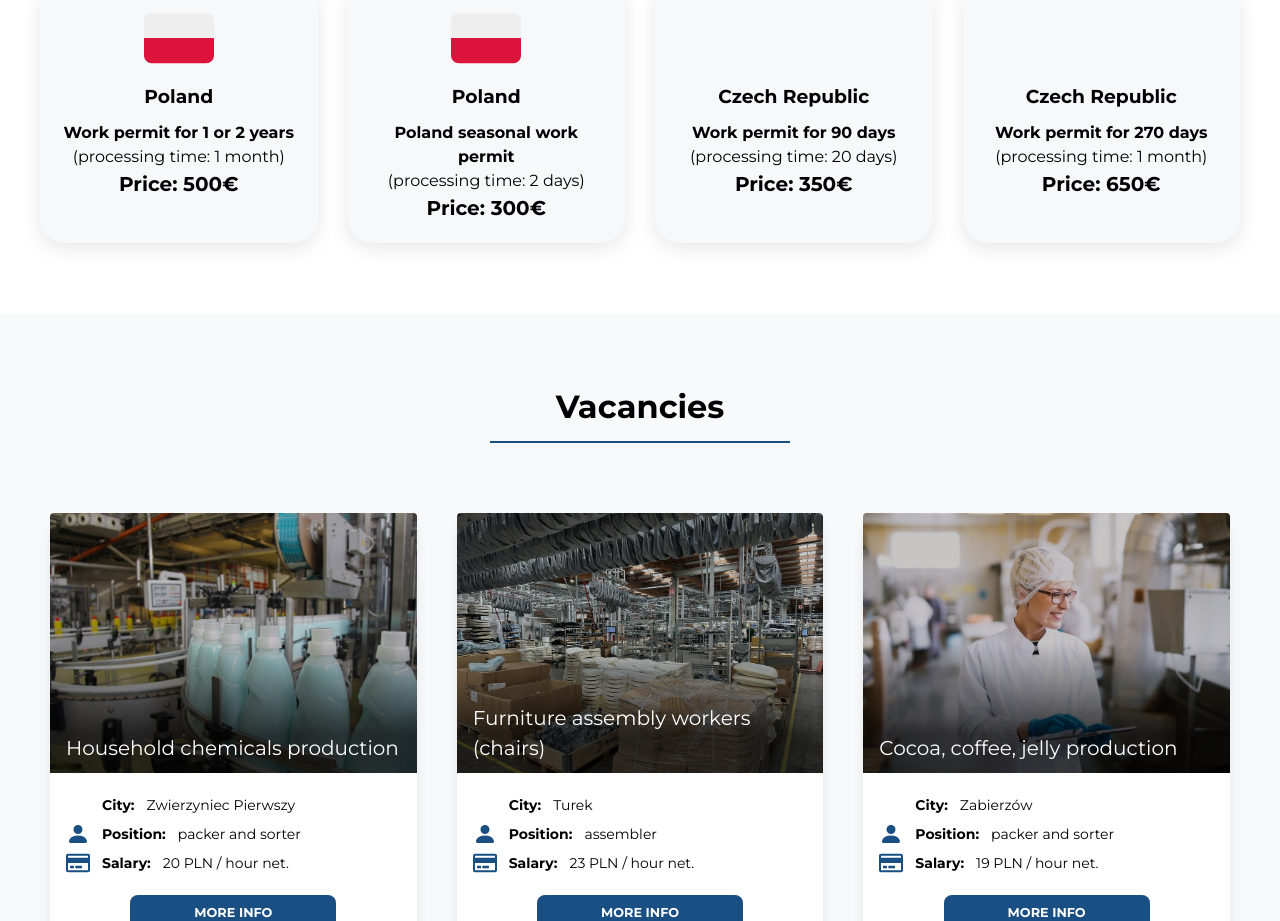
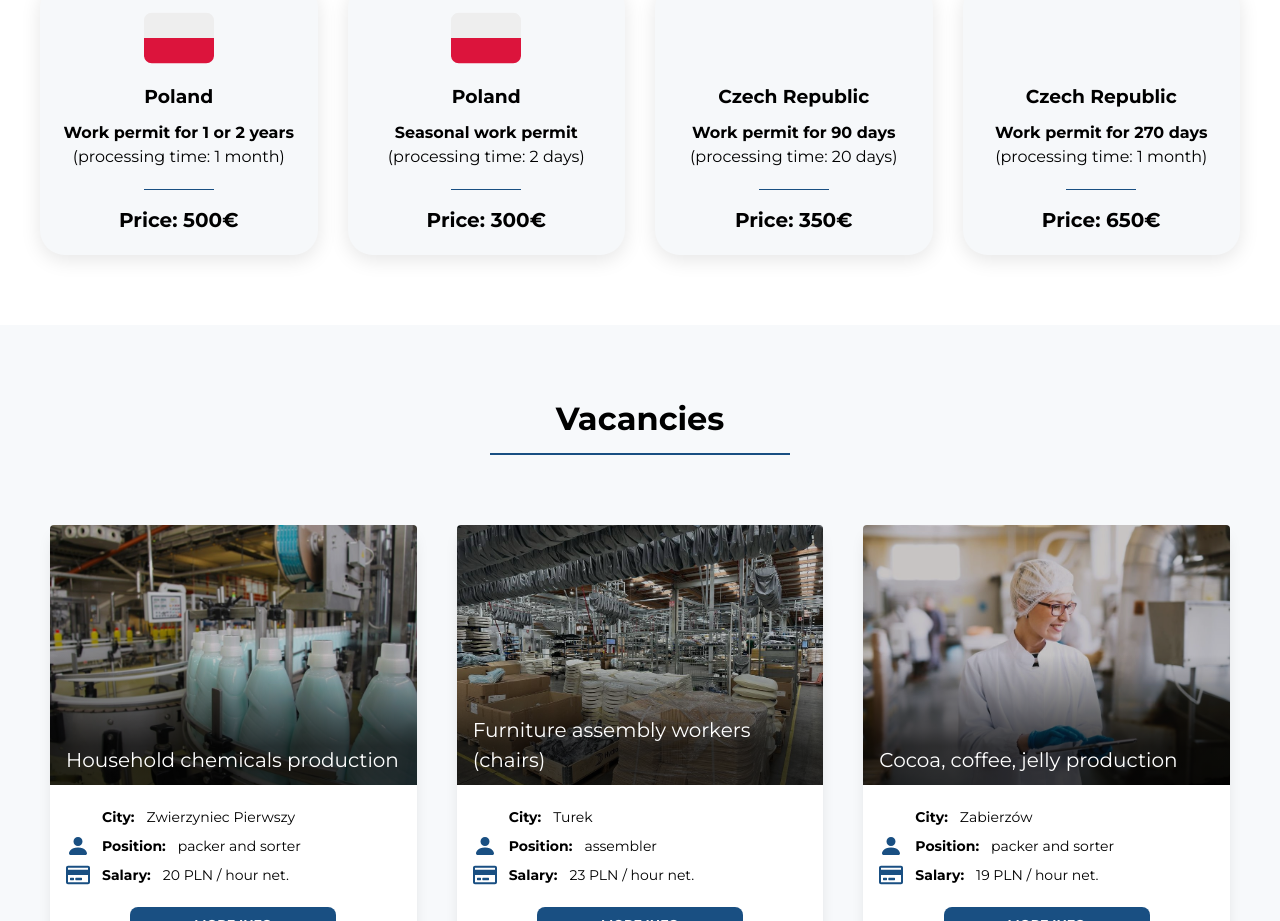
Before and after one commit to Elvira9797/GlobalWork-Service, a React (Create React App) app: page / in a window 1280 px wide. Shown: the part 960-1881 px from the top of the page. Built offline with nearby package versions, Linux system fonts and the light colour scheme; some icons are missing.

Commit message:
Translation

```diff
--- a/public/locales/en/translation.json
+++ b/public/locales/en/translation.json
@@ -10,6 +10,34 @@
       "title": "GlobalWork Service",
       "heroUnderTitle": "We specialize in international job placement and offer comprehensive assistance with document processing.",
       "button": "View job vacancies"
+    },
+
+    "workPermitsArr": {
+      "title": "Work permits",
+      "workPermit1": {
+        "title": "Poland",
+        "name": "Work permit for 1 or 2 years",
+        "time": "(processing time: 1 month)",
+        "price": "Price: 500€"
+      },
+      "workPermit2": {
+        "title": "Poland",
+        "name": "Seasonal work permit",
+        "time": "(processing time: 2 days)",
+        "price": "Price: 300€"
+      },
+      "workPermit3": {
+        "title": "Czech Republic",
+        "name": "Work permit for 90 days",
+        "time": "(processing time: 20 days)",
+        "price": "Price: 350€"
+      },
+      "workPermit4": {
+        "title": "Czech Republic",
+        "name": "Work permit for 270 days",
+        "time": "(processing time: 1 month)",
+        "price": "Price: 650€"
+      }
     },
 
     "vacancies": {
--- a/src/components/Button/Button-styled.ts
+++ b/src/components/Button/Button-styled.ts
@@ -121,7 +121,6 @@ const getVariantStyles = (
         border-color: ${theme.colors.primaryColor};
         &:hover {
           color: ${theme.colors.secondaryColor};
-          font-weight: ${theme.typography.fontWeight.regular};
         }
       `;
   }
--- a/src/components/WorkPermits/WorkPermits.styled.ts
+++ b/src/components/WorkPermits/WorkPermits.styled.ts
@@ -53,6 +53,15 @@ export const DocsItemPrice = styled.p`
   justify-content: center;
   align-items: center;
   flex-direction: column;
+
+  &::before {
+  content: '';
+  display: block;
+  background-color: ${({ theme }) => theme.colors.accentColor};;
+  width: 70px;
+  height: 1px;
+  margin-top: 20px;
+  margin-bottom: 15px;
 `;
 
 export const Bolt = styled.b`
--- a/src/components/WorkPermits/WorkPermits.tsx
+++ b/src/components/WorkPermits/WorkPermits.tsx
@@ -11,12 +11,15 @@ import {
   Bolt,
 } from './WorkPermits.styled';
 import { Link } from 'react-scroll';
+import { useTranslation } from 'react-i18next';
 
 const WorkPermits: React.FC = () => {
+  const { t } = useTranslation();
+
   return (
     <WorkPermitsSection>
       <SectionContainer>
-        <SectionTitle>Work permits</SectionTitle>
+        <SectionTitle>{t('main.workPermitsArr.title')}</SectionTitle>
         <Link to="contactUs" smooth={true} duration={1000}>
           <DocsList>
             <DocsItems>
@@ -25,10 +28,15 @@ const WorkPermits: React.FC = () => {
                 width={70}
                 height={70}
               />
-              <DocsItemTitle>Poland</DocsItemTitle>
-              <Bolt>Work permit for 1 or 2 years</Bolt>
-              <p>(processing time: 1 month)</p>
-              <DocsItemPrice>Price: 500€</DocsItemPrice>
+              <DocsItemTitle>
+                {t('main.workPermitsArr.workPermit1.title')}
+              </DocsItemTitle>
+              <Bolt> {t('main.workPermitsArr.workPermit1.name')}</Bolt>
+              <p> {t('main.workPermitsArr.workPermit1.time')}</p>
+              <DocsItemPrice>
+                {' '}
+                {t('main.workPermitsArr.workPermit1.price')}
+              </DocsItemPrice>
             </DocsItems>
 
             <DocsItems>
@@ -37,10 +45,14 @@ const WorkPermits: React.FC = () => {
                 width={70}
                 height={70}
               />
-              <DocsItemTitle>Poland</DocsItemTitle>
-              <Bolt>Poland seasonal work permit</Bolt>
-              <p>(processing time: 2 days)</p>
-              <DocsItemPrice>Price: 300€</DocsItemPrice>
+              <DocsItemTitle>
+                {t('main.workPermitsArr.workPermit2.title')}
+              </DocsItemTitle>
+              <Bolt> {t('main.workPermitsArr.workPermit2.name')}</Bolt>
+              <p> {t('main.workPermitsArr.workPermit2.time')}</p>
+              <DocsItemPrice>
+                {t('main.workPermitsArr.workPermit2.price')}
+              </DocsItemPrice>
             </DocsItems>
 
             <DocsItems>
@@ -49,10 +61,14 @@ const WorkPermits: React.FC = () => {
                 width={70}
                 height={70}
               />
-              <DocsItemTitle>Czech Republic</DocsItemTitle>
-              <Bolt>Work permit for 90 days</Bolt>
-              <p>(processing time: 20 days)</p>
-              <DocsItemPrice>Price: 350€</DocsItemPrice>
+              <DocsItemTitle>
+                {t('main.workPermitsArr.workPermit3.title')}
+              </DocsItemTitle>
+              <Bolt> {t('main.workPermitsArr.workPermit3.name')}</Bolt>
+              <p> {t('main.workPermitsArr.workPermit3.time')}</p>
+              <DocsItemPrice>
+                {t('main.workPermitsArr.workPermit3.price')}
+              </DocsItemPrice>
             </DocsItems>
             <DocsItems>
               <CzechSvg
@@ -60,10 +76,14 @@ const WorkPermits: React.FC = () => {
                 width={70}
                 height={70}
               />
-              <DocsItemTitle>Czech Republic</DocsItemTitle>
-              <Bolt>Work permit for 270 days</Bolt>
-              <p>(processing time: 1 month)</p>
-              <DocsItemPrice>Price: 650€</DocsItemPrice>
+              <DocsItemTitle>
+                {t('main.workPermitsArr.workPermit4.title')}
+              </DocsItemTitle>
+              <Bolt> {t('main.workPermitsArr.workPermit4.name')}</Bolt>
+              <p> {t('main.workPermitsArr.workPermit4.time')}</p>
+              <DocsItemPrice>
+                {t('main.workPermitsArr.workPermit4.price')}
+              </DocsItemPrice>
             </DocsItems>
           </DocsList>
         </Link>
```
Also changed, not shown: public/locales/pl/translation.json (+29 -0 lines), public/locales/ua/translation.json (+28 -0 lines).
